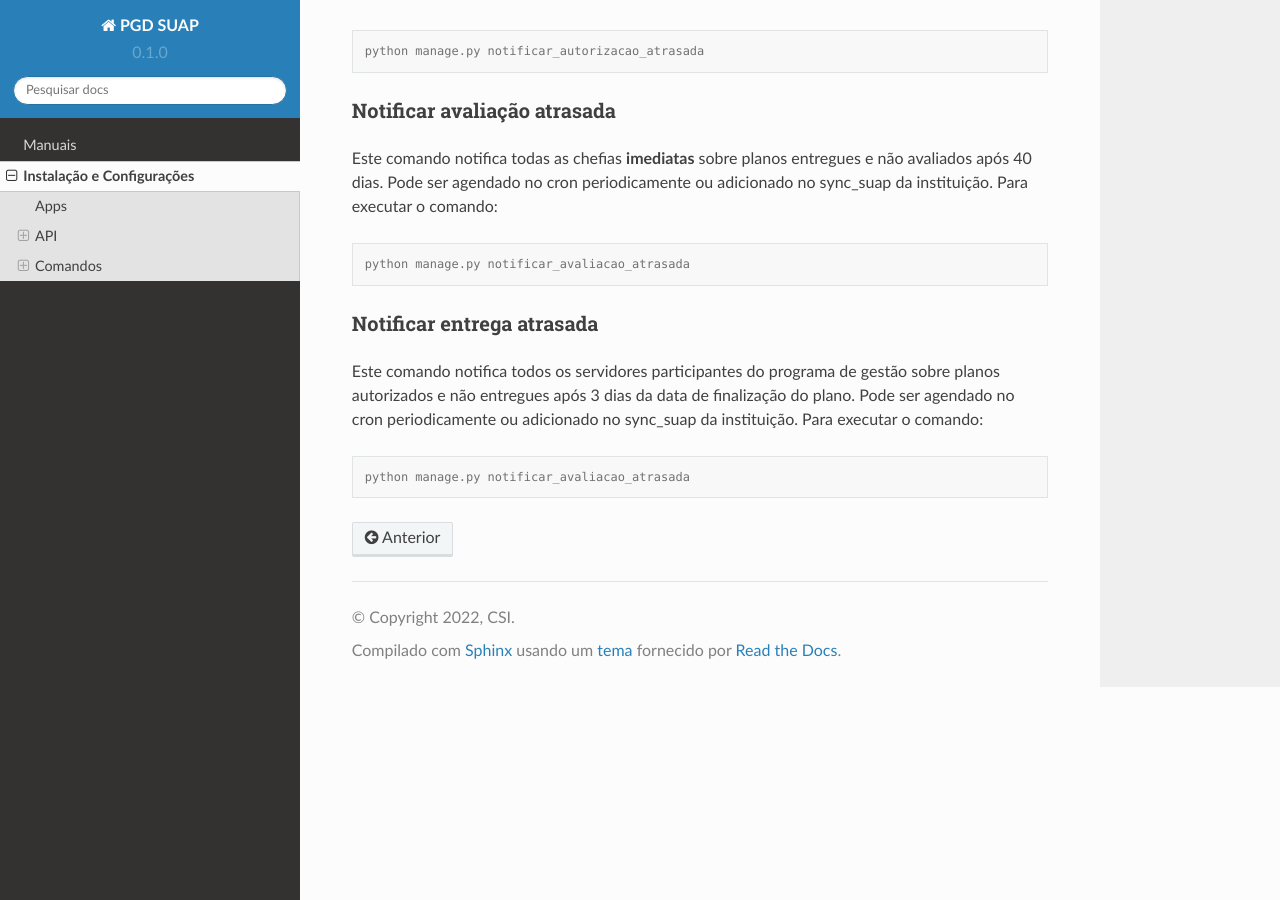
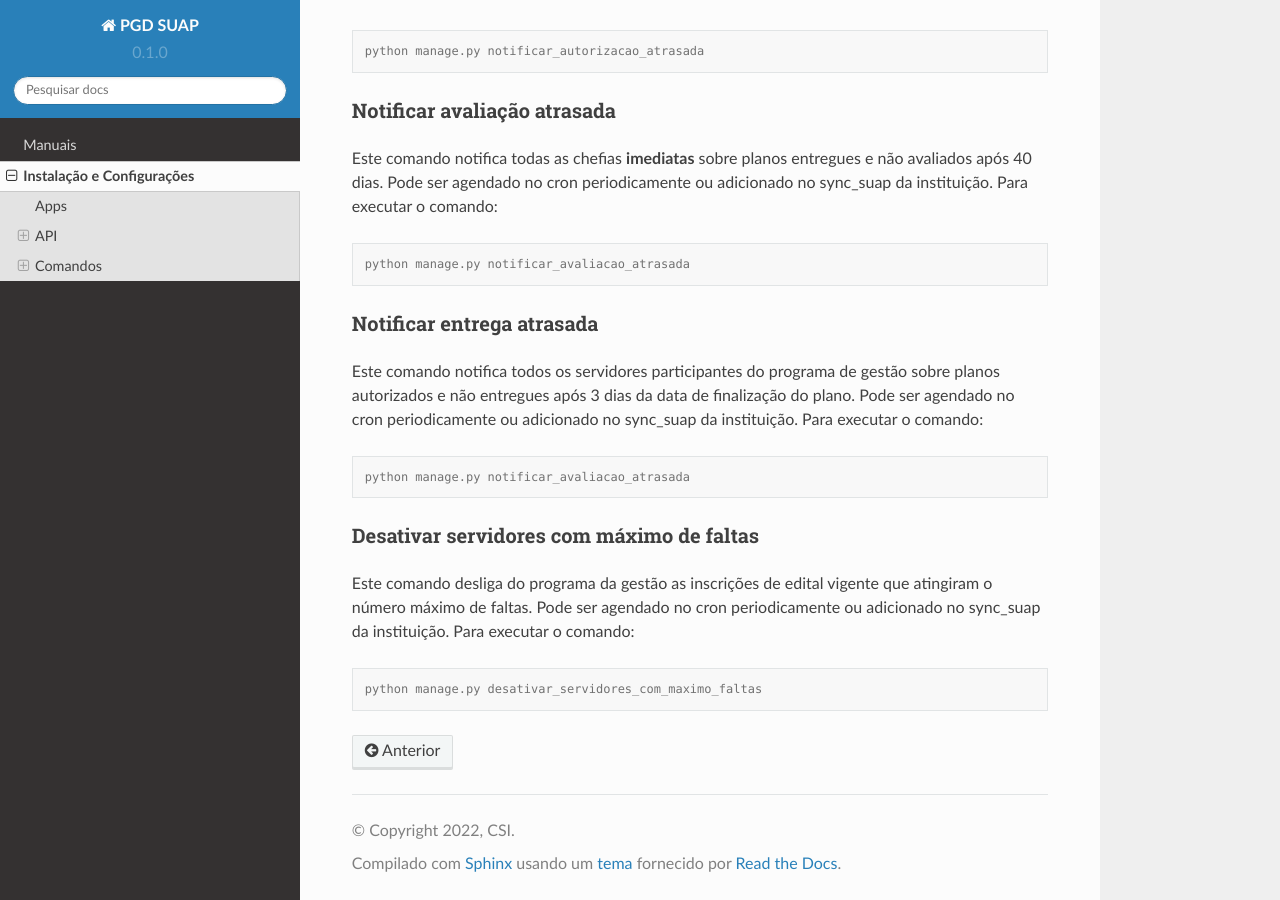
Before and after one commit to csi-ifgoiano/pgdsuap, a Sphinx documentation site: the page built from docs/source/instalacao.rst, in a window 1280 px wide and 900 px high, scrolled down 3421 px. Built offline with Sphinx 7.4.7 and the Read the Docs theme 2.0.0, drawn with Linux system fonts in a browser that asks for light colours.

Commit message:
Update instalacao.rst

```diff
--- a/docs/source/instalacao.rst
+++ b/docs/source/instalacao.rst
@@ -148,3 +148,13 @@ Este comando notifica todos os servidores participantes do programa de gestão s
 .. code-block:: console
 
    python manage.py notificar_avaliacao_atrasada
+
+
+Desativar servidores com máximo de faltas
+^^^^^^^^^^^^^^^^^^^^^^^^^^^^^^^^^^^^^^^^^
+
+Este comando desliga do programa da gestão as inscrições de edital vigente que atingiram o número máximo de faltas. Pode ser agendado no cron periodicamente ou adicionado no sync_suap da instituição. Para executar o comando:
+
+.. code-block:: console
+
+   python manage.py desativar_servidores_com_maximo_faltas
```
